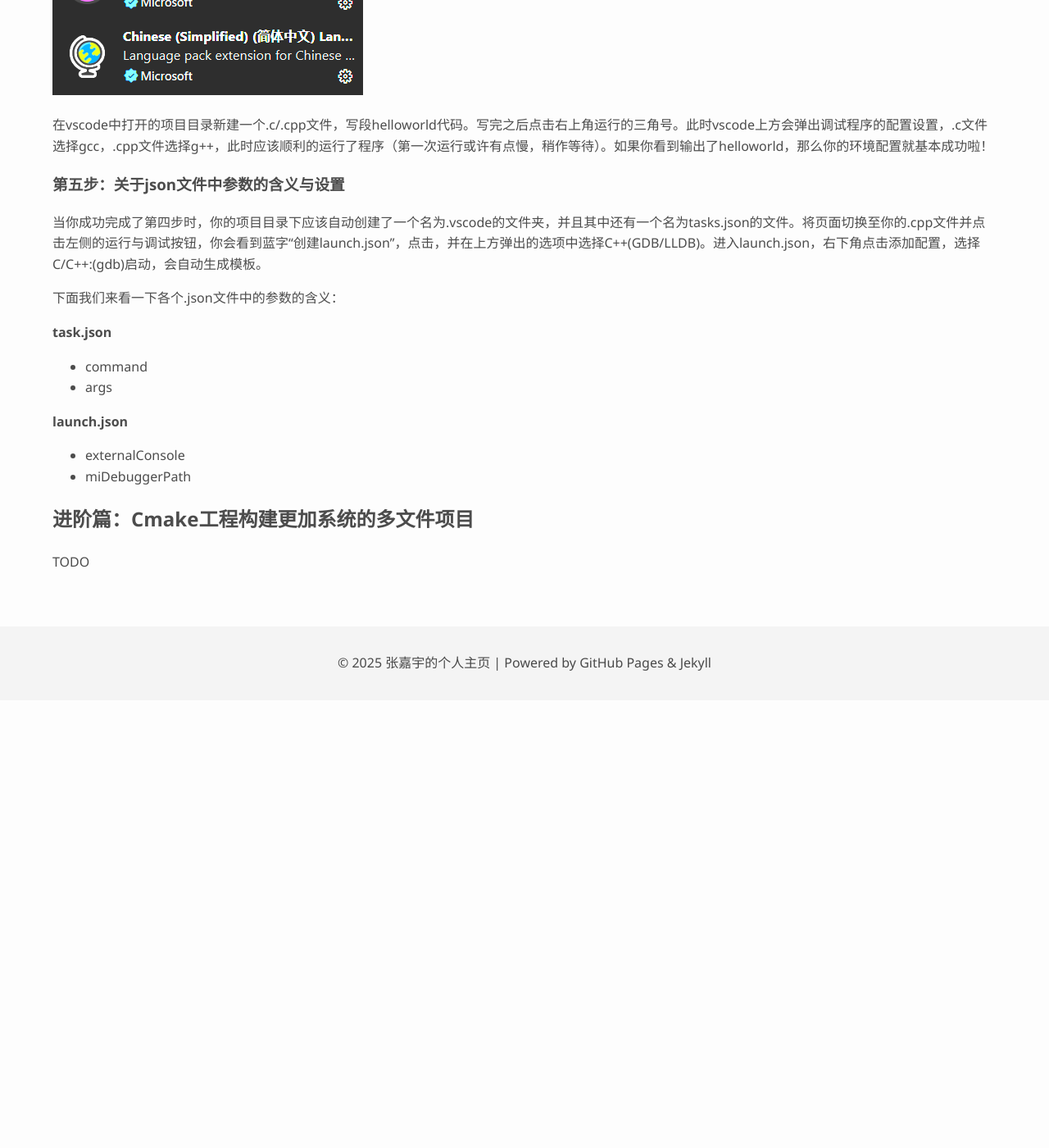
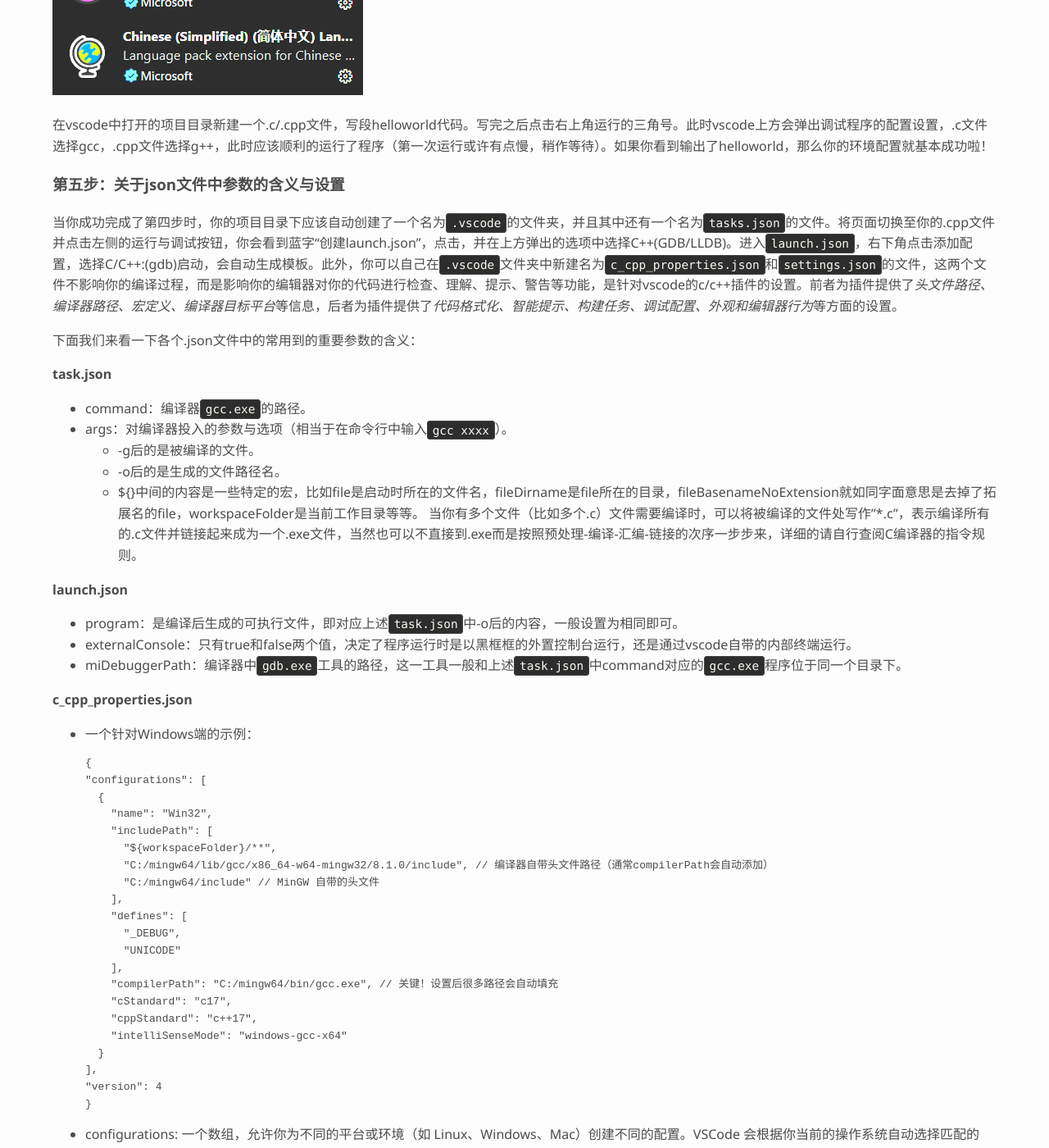
Before and after one commit to kuiningzzzz/kuiningzzzz.github.io, a Jekyll site: the page built from tutorial/c_in_vscode.md, in a window 1280 px wide and 1400 px high, scrolled down 1042 px. Shown: the whole window at 82% size. Built offline with Jekyll 4.4.1, drawn with Linux system fonts in a browser that asks for light colours; comment, search, counter and statistics services are not loaded; before the commit the page ends 1896 px from its top, so only the background shows below that; some of the changed text lies outside the part shown.

Commit message:
Update c_in_vscode.md

````diff
--- a/tutorial/c_in_vscode.md
+++ b/tutorial/c_in_vscode.md
@@ -9,11 +9,11 @@
 
 ### 第一步：安装VScode
 
-建议尽量直接去[官网](https://code.visualstudio.com/)下载安装
+建议尽量直接去[官网](https://code.visualstudio.com/)下载安装。
 
 ### 第二步：安装编译器g++
 
-去[这个仓库](https://github.com/niXman/mingw-builds-binaries/releases)选择对应自己系统的版本，x86_64对应64位系统，i686对应32位系统。大多数同学一般下载x86_64-x.x.x-release-posix-seh-ucrt-rt_vxx-revx.7z（这里面的x基本替换数字，一般都是你下载时候发行出的最新版本）
+去[这个仓库](https://github.com/niXman/mingw-builds-binaries/releases)选择对应自己系统的版本，x86_64对应64位系统，i686对应32位系统。大多数同学一般下载x86_64-x.x.x-release-posix-seh-ucrt-rt_vxx-revx.7z（这里面的x基本替换数字，一般都是你下载时候发行出的最新版本）。
 
 下载安装完后将其解压缩，并保存在一个你确定直到具体路径的地方，这个路径我们之后要用。注意：绝对路径（即以盘符为起点的路径）整个不要出现中文，否则可能会出现bug！
 
@@ -33,26 +33,78 @@
 
 ### 第五步：关于json文件中参数的含义与设置
 
-当你成功完成了第四步时，你的项目目录下应该自动创建了一个名为.vscode的文件夹，并且其中还有一个名为tasks.json的文件。将页面切换至你的.cpp文件并点击左侧的运行与调试按钮，你会看到蓝字“创建launch.json”，点击，并在上方弹出的选项中选择C++(GDB/LLDB)。进入launch.json，右下角点击添加配置，选择C/C++:(gdb)启动，会自动生成模板。
+当你成功完成了第四步时，你的项目目录下应该自动创建了一个名为`.vscode`的文件夹，并且其中还有一个名为`tasks.json`的文件。将页面切换至你的.cpp文件并点击左侧的运行与调试按钮，你会看到蓝字“创建launch.json”，点击，并在上方弹出的选项中选择C++(GDB/LLDB)。进入`launch.json`，右下角点击添加配置，选择C/C++:(gdb)启动，会自动生成模板。此外，你可以自己在`.vscode`文件夹中新建名为`c_cpp_properties.json`和`settings.json`的文件，这两个文件不影响你的编译过程，而是影响你的编辑器对你的代码进行检查、理解、提示、警告等功能，是针对vscode的c/c++插件的设置。前者为插件提供了*头文件路径、编译器路径、宏定义、编译器目标平台*等信息，后者为插件提供了*代码格式化、智能提示、构建任务、调试配置、外观和编辑器行为*等方面的设置。
 
-下面我们来看一下各个.json文件中的参数的含义：
+下面我们来看一下各个.json文件中的常用到的重要参数的含义：
 
 **task.json**
 
-- command
-- args
+- command：编译器`gcc.exe`的路径。
+- args：对编译器投入的参数与选项（相当于在命令行中输入`gcc xxxx`）。
+    - -g后的是被编译的文件。
+    - -o后的是生成的文件路径名。
+    - $\{\}中间的内容是一些特定的宏，比如file是启动时所在的文件名，fileDirname是file所在的目录，fileBasenameNoExtension就如同字面意思是去掉了拓展名的file，workspaceFolder是当前工作目录等等。
+    当你有多个文件（比如多个.c）文件需要编译时，可以将被编译的文件处写作"*.c"，表示编译所有的.c文件并链接起来成为一个.exe文件，当然也可以不直接到.exe而是按照预处理-编译-汇编-链接的次序一步步来，详细的请自行查阅C编译器的指令规则。
 
 **launch.json**
 
-- externalConsole
-- miDebuggerPath
+- program：是编译后生成的可执行文件，即对应上述`task.json`中-o后的内容，一般设置为相同即可。
+- externalConsole：只有true和false两个值，决定了程序运行时是以黑框框的外置控制台运行，还是通过vscode自带的内部终端运行。
+- miDebuggerPath：编译器中`gdb.exe`工具的路径，这一工具一般和上述`task.json`中command对应的`gcc.exe`程序位于同一个目录下。
 
+**c_cpp_properties.json**
 
+- 一个针对Windows端的示例：
+```json
+{
+  "configurations": [
+    {
+      "name": "Win32",
+      "includePath": [
+        "${workspaceFolder}/**",
+        "C:/mingw64/lib/gcc/x86_64-w64-mingw32/8.1.0/include", // 编译器自带头文件路径（通常compilerPath会自动添加）
+        "C:/mingw64/include" // MinGW 自带的头文件
+      ],
+      "defines": [
+        "_DEBUG",
+        "UNICODE"
+      ],
+      "compilerPath": "C:/mingw64/bin/gcc.exe", // 关键！设置后很多路径会自动填充
+      "cStandard": "c17",
+      "cppStandard": "c++17",
+      "intelliSenseMode": "windows-gcc-x64"
+    }
+  ],
+  "version": 4
+}
+```
+- configurations: 一个数组，允许你为不同的平台或环境（如 Linux、Windows、Mac）创建不同的配置。VSCode 会根据你当前的操作系统自动选择匹配的 "name"。
+- name: 配置的名称，例如 "Win32", "Linux-GCC", "Mac-Clang"。
+- includePath: 最重要的设置之一。它是一个路径列表，告诉智能感知在哪里查找 #include 的头文件。
+    - ${workspaceFolder}: 是一个预定义的变量，代表当前打开的工作区根目录。
+    - /**: 表示递归匹配所有子目录。
+    - 对于系统库或第三方库（如 OpenCV, Boost），你需要将它们对应的 include 目录添加到这里。
+- compilerPath: 指定编译器完整的绝对路径（如 C:/mingw64/bin/gcc.exe, /usr/bin/clang）。设置后，C/C++ 插件会自动从该编译器获取系统包含路径和预定义宏，大大减少了手动配置 includePath 和 defines 的工作量。
+- defines: 预编译宏列表，例如 ["DEBUG", "MY_VALUE=1"]。
+- cStandard，cppStandard: 语言标准，如 "c17", "gnu99", "c++20", "gnu++17"。
+- intelliSenseMode: 指定智能感知引擎模仿哪种编译器行为。常见的值有：
+    - linux-gcc-x64
+    - macos-clang-x64
+    - windows-msvc-x64
+    - windows-gcc-x64 (用于 MinGW)
+    - 通常，设置了 compilerPath 后，插件会自动为你选择正确的模式。
 
+**settings.json**
+
+- 内容较多不再赘述，锦上添花的作用，可以自己问问AI或者查查文档，需要的话可以联系我要我自己的settings文件
+
+以下都是作者或朋友踩过的坑：
+-复制粘贴路径时记得留心，反斜杠在.json文件中变成了转义字符，需要使用两个反斜杠表示一个反斜杠
+-如果对.json文件做了修改，记得顺手按一下Ctrl+S保存，否则文件可能不会生效。如果保存之后还未生效，可以关闭vscode界面重新打开试试。
 
 ## 进阶篇：Cmake工程构建更加系统的多文件项目
 
-TODO
+施工中......
 
 
 
````
